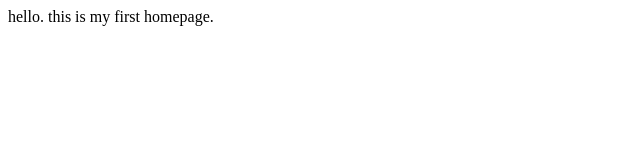
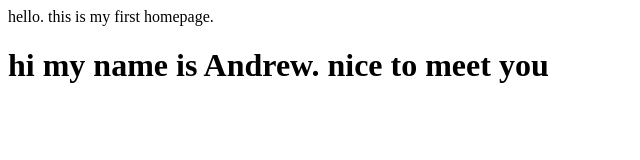
Before and after one commit to FfOoXx0820/FfOoXx0820.github.io, a plain HTML site: page index.html in a window 1280 px wide. Shown: the whole page, without its empty margins (0-640 px from the left). Drawn offline with Linux system fonts and the light colour scheme.

Commit message:
Update index.html

```diff
--- a/index.html
+++ b/index.html
@@ -1,2 +1,5 @@
 hello.
 this is my first homepage.
+
+
+<h1> hi my name is Andrew. nice to meet you </h1>
```
